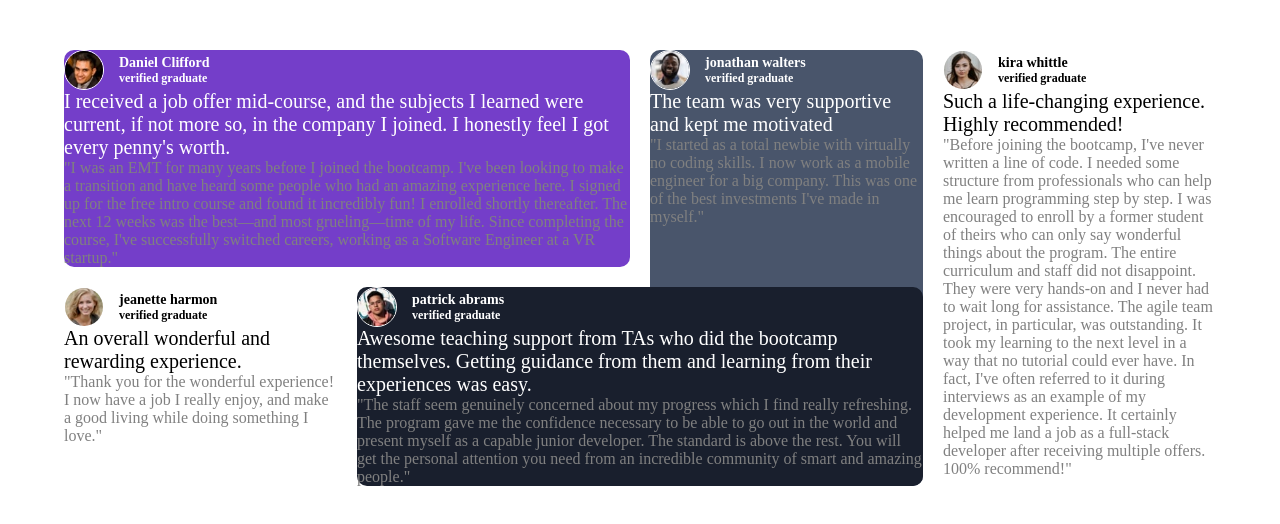
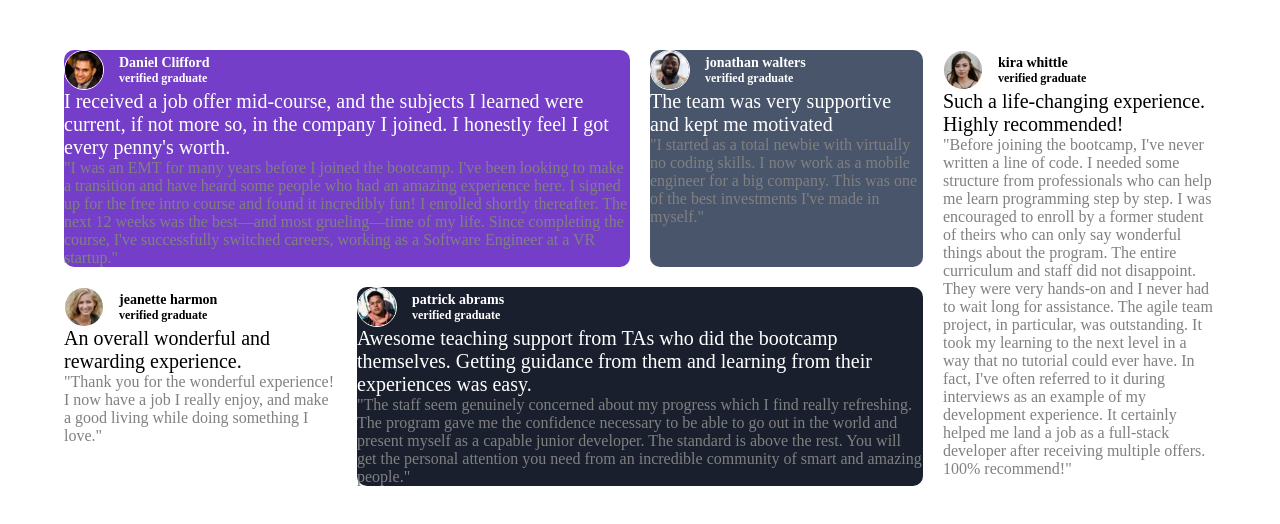
Before and after one commit to confidentmugendi/Testimonial-grid-challange, a plain HTML site: page index.html in a window 1280 px wide. Drawn offline with Linux system fonts and the light colour scheme.

Commit message:
final commit

```diff
--- a/style.css
+++ b/style.css
@@ -91,7 +91,7 @@ h2 {
   }
   .card2 {
     grid-column: 3/4;
-    grid-row: 1/3;
+    grid-row: 1/2;
   }
   .card3 {
     grid-column: 4/5;
```
